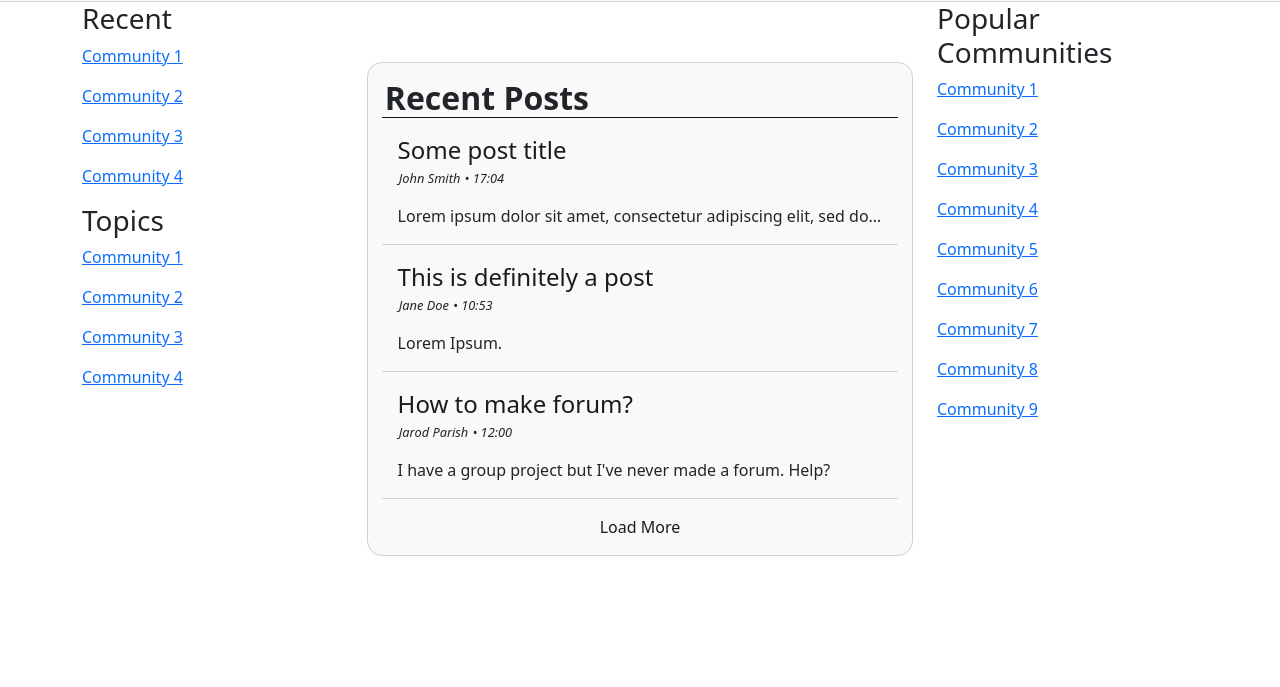
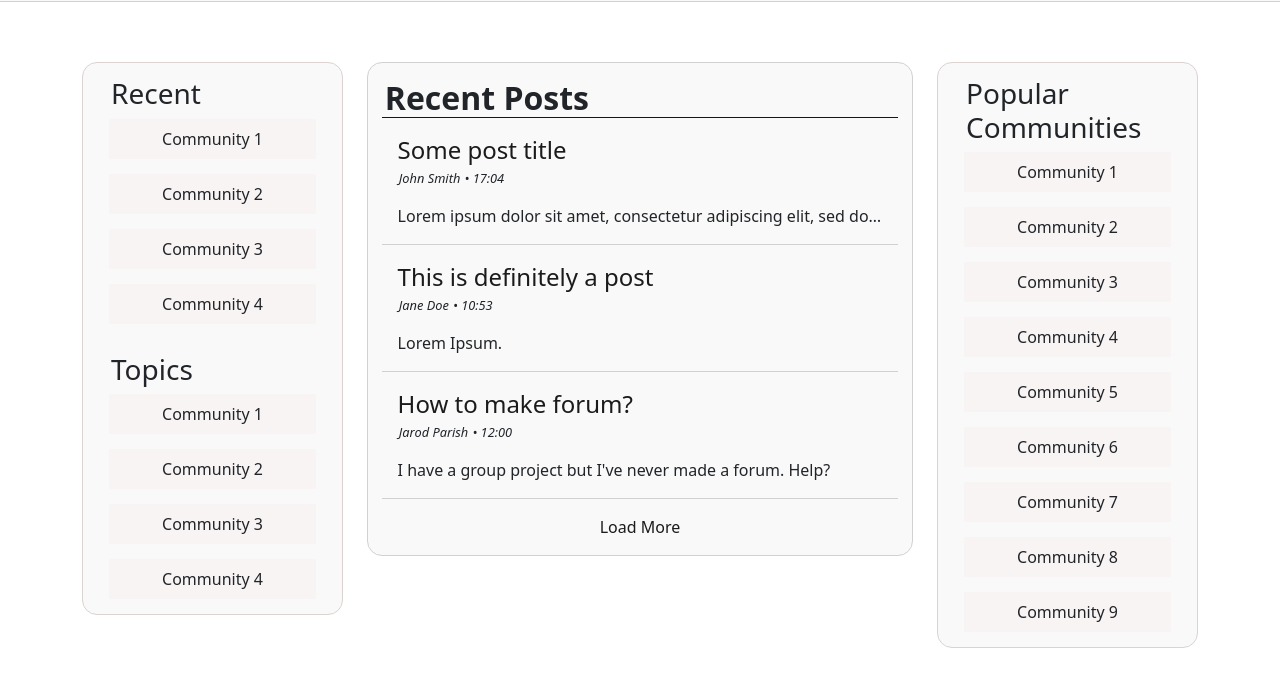
Before and after one commit to ColinLefter/COSC-360-Group-Project, a PHP site: page / in a window 1280 px wide. Shown: the part 55-742 px from the top of the page. Run offline with PHP 8.4, Linux system fonts and the light colour scheme.

Commit message:
Added right and left column

```diff
--- a/MyDiscussionForum/css/styles.css
+++ b/MyDiscussionForum/css/styles.css
@@ -277,3 +277,49 @@ body.dark .post-container:hover, body.dark .load-posts:hover {
 body.dark .post-title { /* .post-title refuses to use the right background color otherwise */
   background-color: inherit;
 }
+#left-side {
+  margin: auto;
+  margin-top: 60px;
+  border-radius: 15px;
+  text-align: center;
+  border: solid 0.05em hsl(10, 14%, 84%);
+  background-color: #f9f9f9;
+}
+#right-side{
+  text-align: center;
+  margin: auto;
+  margin-top: 60px;
+  border-radius: 15px;
+  border: solid 0.05em hsl(10, 14%, 84%);
+  background-color: #f9f9f9;
+}
+
+.recent-container, .topic-container, .popular-container{
+  width: 80%;
+  margin: auto;
+  border-radius: 2px;
+}
+.recent-communities p, .topic-communities p, .popular-communities p {
+  display: block;
+  margin-bottom: 15px;
+  padding: 0.5em;
+  background-color: #f8f4f4;
+  border-radius: 2px;
+  text-decoration: none;
+}
+.recent-communities a, .topic-communities a, .popular-communities a {
+  color: inherit;
+  text-decoration: none;
+}
+
+.recent h3 , .topics h3, .popular h3 {
+  padding-top: 0.5em;
+  text-align: left;
+  margin-left: 1em;
+}
+.recent-communities p:hover, .topic-communities p:hover, .popular-communities p:hover {
+  background-color: rgb(229, 213, 213);
+}
+#row {
+  display: flex;
+}
```
